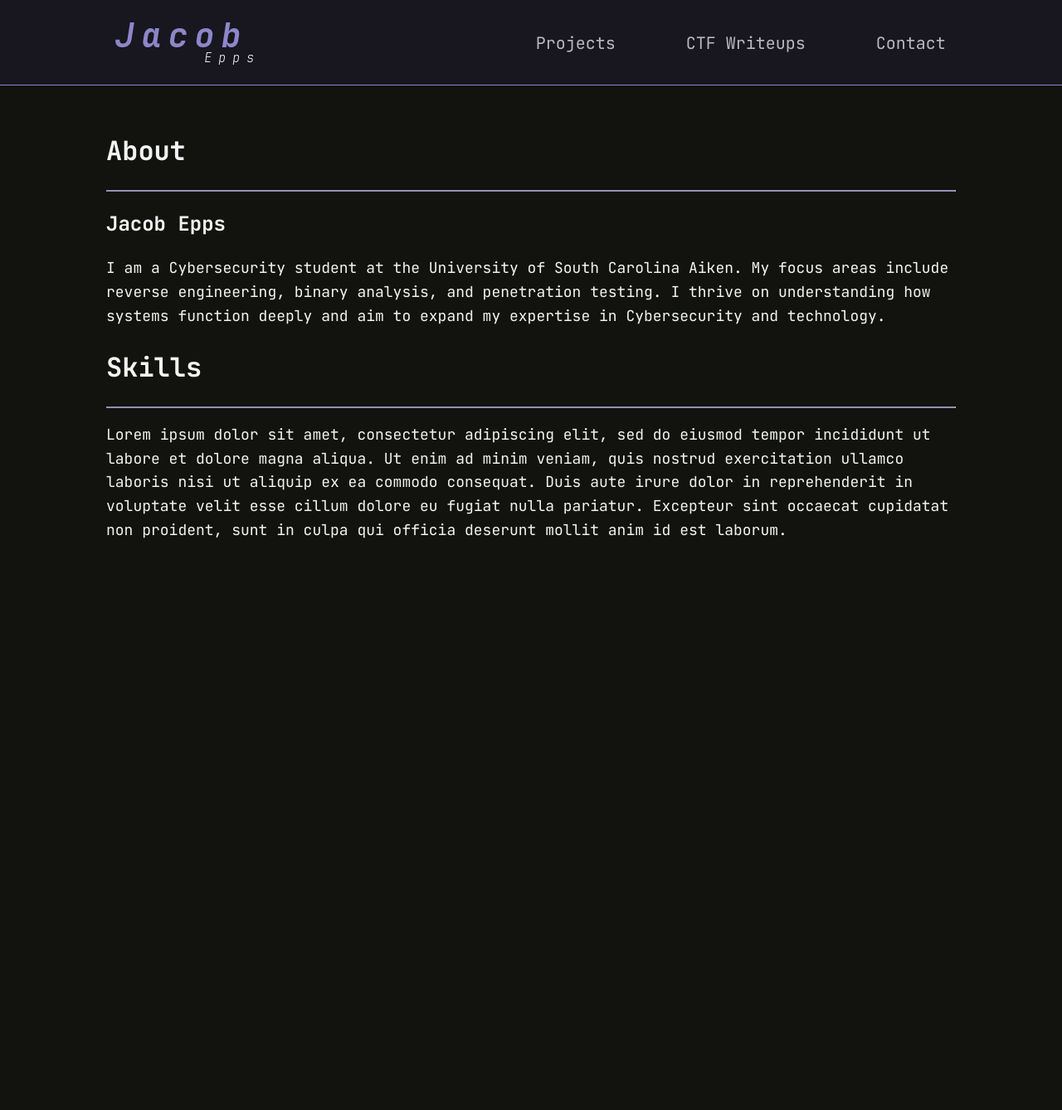
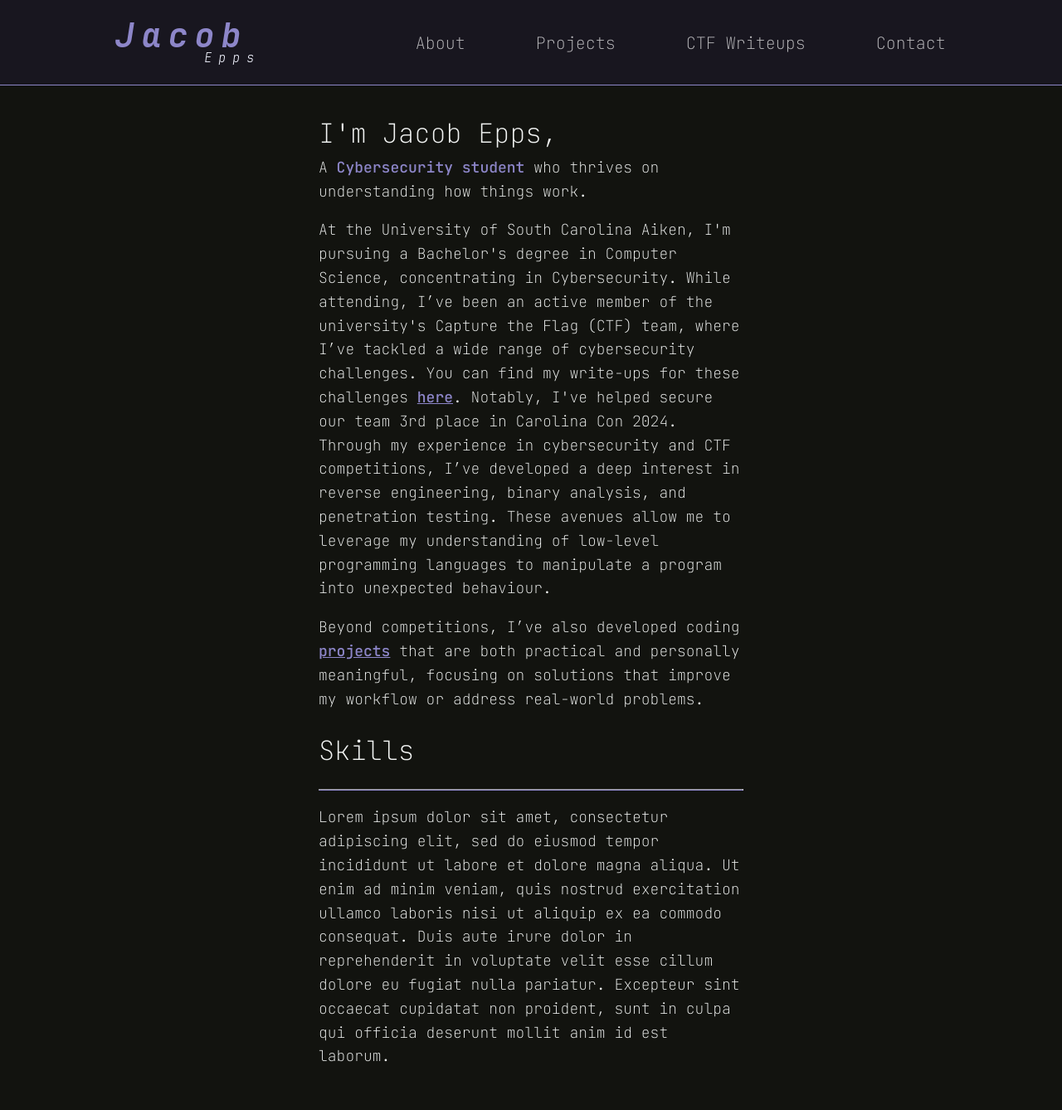
Before and after one commit to 1jepps0/portfolio_website, a Django app: template app/templates/home.html in a window 1280 px wide. Shown: the whole page at 83% size. Before the commit the page ends 649 px from the top, so only its background shows below. Run offline with Django 3.2, Linux system fonts and the light colour scheme; the template is opened without the code that fills it, so the values that code supplies are empty.

Commit message:
fleshed out about page

```diff
--- a/app/static/styles.css
+++ b/app/static/styles.css
@@ -7,7 +7,8 @@
 }
 
 * {
-	font-family: JetBrains Mono,Consolas, "Liberation Mono", Menlo, Courier, monospace;;
+	font-family: JetBrains Mono,Consolas, "Liberation Mono", Menlo, Courier, monospace;
+    font-weight: 100;
 
     --color-nav: #18161F;
     --color-background: #12130F;
@@ -16,6 +17,22 @@
     --color-light-accent2: #534E74;
     --color-light-accent: #8D86C9;
     --color-font: #F2F4FF;
+}
+
+b {
+    font-weight: 500;
+    color: var(--color-light-accent);
+}
+
+.low-line-height{
+    line-height: 10px;
+}
+
+.p-link{
+    font-weight: 500;
+    color: var(--color-light-accent);
+
+
 }
 
 
@@ -134,7 +151,14 @@
   justify-content: center;
 }
 
-.container {
+.small-container{
+  width: 40%;
+  margin: auto;
+  overflow: hidden;
+  padding: 2rem 0;
+}
+
+.container{
   width: 80%;
   margin: auto;
   overflow: hidden;
--- a/app/templates/home.html
+++ b/app/templates/home.html
@@ -2,24 +2,33 @@
 {% load static %}
 
 {% block content %}
-    <div class="container">
+    <div class="small-container">
 
     <div>
-        <h1> About </h1>
-        <hr></hr>
 
     </div>
 
-    <div>
-        <h2>Jacob Epps</h2>
-    </div>
+        <h1 class="low-line-height">I'm Jacob Epps,</h1>
 
         <p>
-            I am a Cybersecurity student at the University of South Carolina Aiken.
-            My focus areas include reverse engineering, binary analysis, and penetration testing.
-            I thrive on understanding how systems function deeply and aim to expand my expertise in Cybersecurity and technology.
+            A <b>Cybersecurity student</b> who thrives on understanding how things work.
+        </p>
+
+              <p>
+             At the University of South Carolina Aiken, I'm pursuing a Bachelor's degree in Computer Science, concentrating in Cybersecurity. While attending,
+             I’ve been an active member of the university's Capture the Flag (CTF) team, where I’ve tackled a wide range of cybersecurity challenges.
+             You can find my write-ups for these challenges <a class="p-link" href="{% url "writeups" %}">here</a>.
+             Notably, I've helped secure our team 3rd place in Carolina Con 2024. Through my experience in cybersecurity and CTF competitions,
+             I’ve developed a deep interest in reverse engineering, binary analysis, and penetration testing. These avenues allow me to leverage my understanding of low-level
+             programming languages to manipulate a program into unexpected behaviour.
 
         </p>
+
+        <p>
+            Beyond competitions, I’ve also developed coding <a class="p-link" href="{% url "projects" %}">projects</a> that are both practical and personally meaningful,
+            focusing on solutions that improve my workflow or address real-world problems.
+        </p>
+
     <div>
         <h1> Skills </h1>
         <hr></hr>
--- a/app/templates/index.html
+++ b/app/templates/index.html
@@ -17,9 +17,10 @@
 </head>
 <body>
     <header class="nav-header">
-    <a class="logo" href="/"><img src="/media/Logo.png" alt="logo"></a>
+    <a class="logo" href="{% url "home" %}"><img src="/media/Logo.png" alt="logo"></a>
     <nav>
         <ul class="nav_links">
+            <li><a class="link-text" href="{% url "home" %}">About</a></li>
             <li><a class="link-text" href="{% url "projects" %}">Projects</a></li>
             <li><a class="link-text" href="{% url "writeups" %}">CTF Writeups</a></li>
             <li><a class="link-text" href="{% url "contact" %}">Contact</a></li>
```
